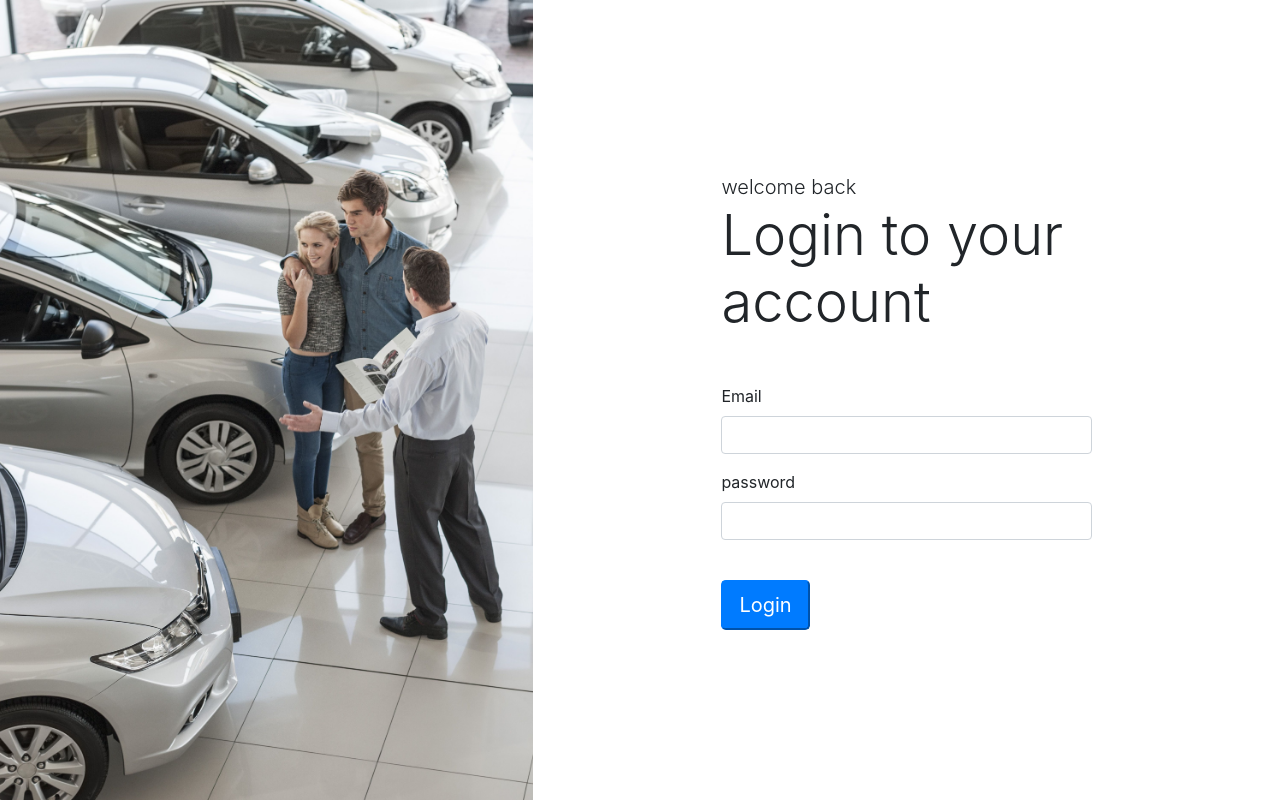
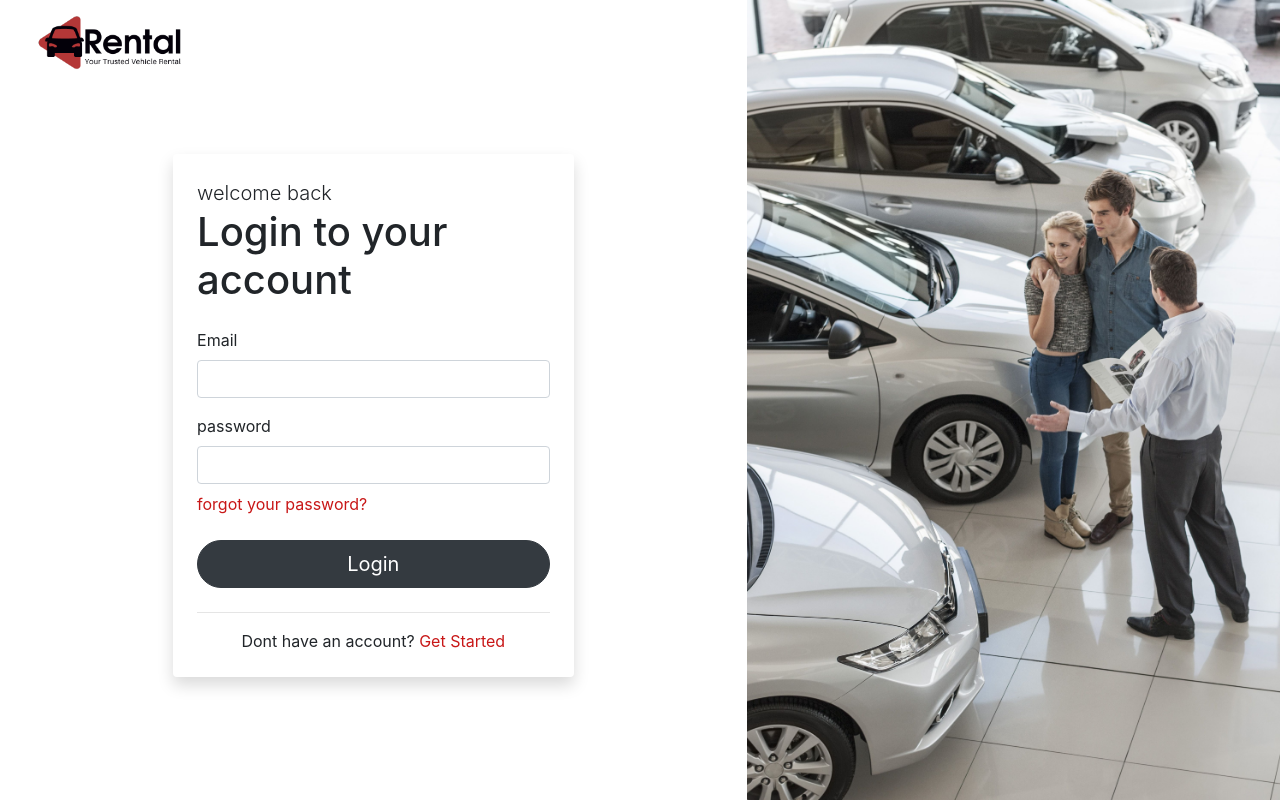
Before and after one commit to pickachuuu/car-rental, a React (Vite) app: page / in a window 1280 px wide. Built offline with nearby package versions, Linux system fonts and the light colour scheme.

Commit message:
Added icon and made minor changes to login component

```diff
--- a/index.html
+++ b/index.html
@@ -2,7 +2,7 @@
 <html lang="en">
   <head>
     <meta charset="UTF-8" />
-    <link rel="icon" type="image/svg+xml" href="/vite.svg" />
+    <link rel="icon" type="image/svg+xml" href="/src/assets/webIcon.png" />
     <meta name="viewport" content="width=device-width, initial-scale=1.0" />
     <title>Car Rental</title>
   </head>
--- a/src/App.css
+++ b/src/App.css
@@ -14,11 +14,19 @@ body{
 }
 
 .my-custom{
-  margin-top: 25%;
+  margin-top: 10%;
 }
 
 .body {
   background-color: antiquewhite;
+}
+
+.btn-primary{
+  background-color: #c81717;
+}
+
+.text-custom{
+  color: #c81717;
 }
 
 .bg-banner {
@@ -29,7 +37,11 @@ body{
 }
 
 .my-custom {
-  margin-top: 25%;
+  margin-top: 10%;
+}
+
+.img{
+  width: 160px;
 }
 
 /* Adjust styles for smaller screens (mobile) */
--- a/src/components/login.jsx
+++ b/src/components/login.jsx
@@ -1,21 +1,23 @@
 import React from 'react'
+import Logo from '../assets/Logo.png'
 
 const login = () => {
   return (
     <div className='container-fluid'>
         <div className='row'>
-            <div className="col-lg-5 bg-banner">
-            </div>
-            <div className='col-7 col-12-sm'>
-                <div className='container-fluid'>
-                    <div className="col-7 my-custom mx-auto">
+            <div className='col-12 col-lg-7'>
+                <div className='col-12 mb-5'>
+                    <img src={Logo} className='img' alt='Logo'/>
+                </div>
+                <div className='container-fluid my-custom'>
+                    <div className="col-lg-7 p-4 mx-auto shadow rounded">
                         <div>
                             <a className='lead'>welcome back</a>
                         </div>
                         <div>
-                            <h1 className='display-4 d-none d-md-block'>Login to your account</h1>
+                            <h1 className='d-none d-md-block'>Login to your account</h1>
                         </div>
-                        <div className='mt-5'>
+                        <div className='mt-4'>
                             <form>
                                 <div className='mb-3'>
                                     <label className='form-label'>Email</label>
@@ -24,14 +26,25 @@ const login = () => {
                                 <div className='mb-3'>
                                     <label className='form-label'>password</label>
                                     <input type='password' className='form-control id="password'></input>
+                                    <div className='mt-2'>
+                                        <a className='text-custom' href='#'>forgot your password?</a>
+                                    </div>
                                 </div>
-                                <button className='btn-primary btn-lg mt-4'>
-                                    Login
-                                </button>
+                                <div>
+                                    <button className='btn btn-dark btn-lg my-4 btn-block rounded-pill'>
+                                        Login
+                                    </button>
+                                </div>
+                                <hr></hr>
+                                <div className='text-center'>
+                                    <a>Dont have an account? <a className='text-custom' href=''>Get Started</a></a>
+                                </div>
                             </form>
                         </div>
                     </div>
                 </div>
+            </div>
+            <div className="col-lg-5 bg-banner">
             </div>
         </div>
     </div>
```
Also changed, not shown: src/assets/Logo.png (added), src/assets/webIcon.png (added).
